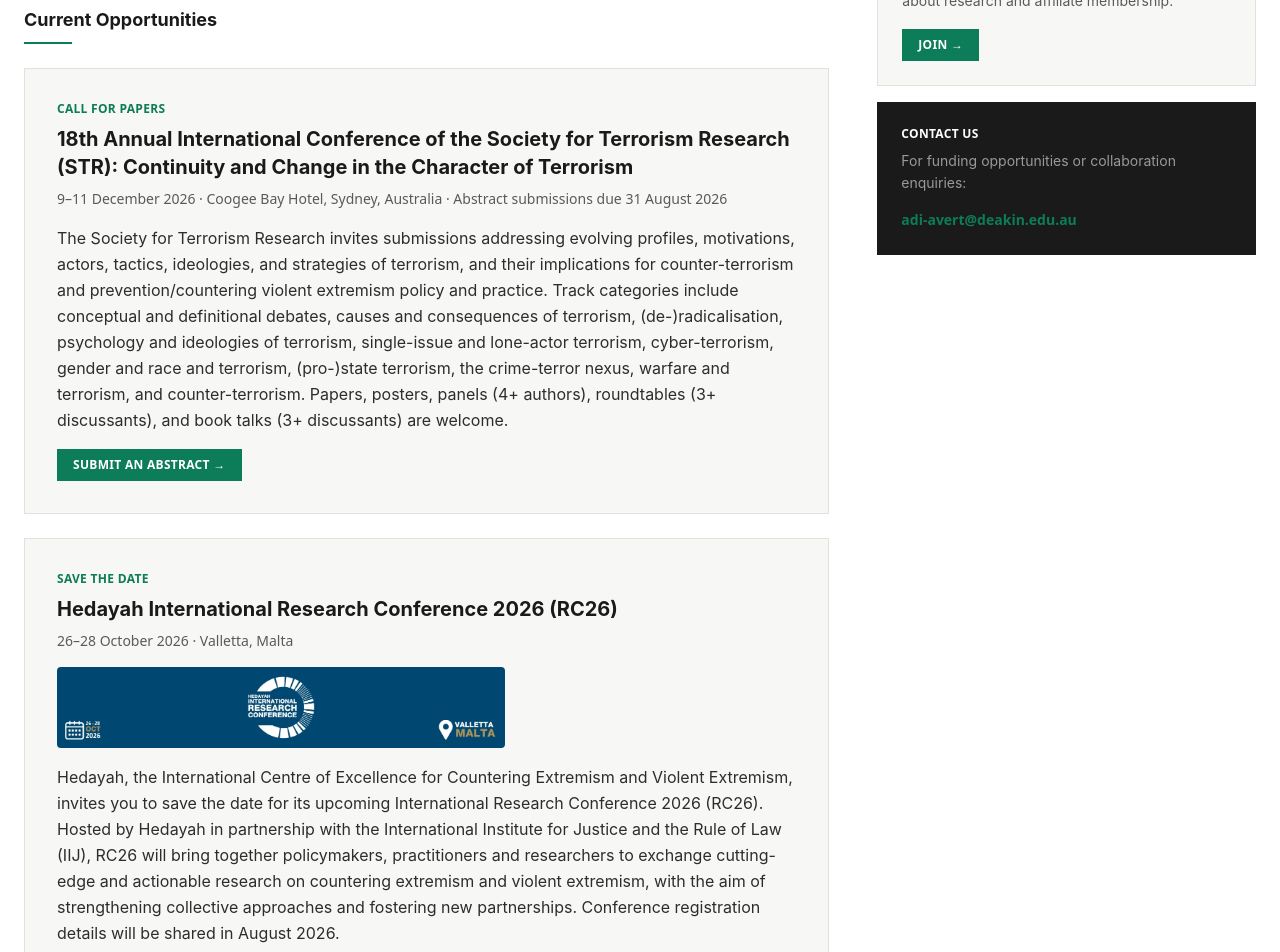
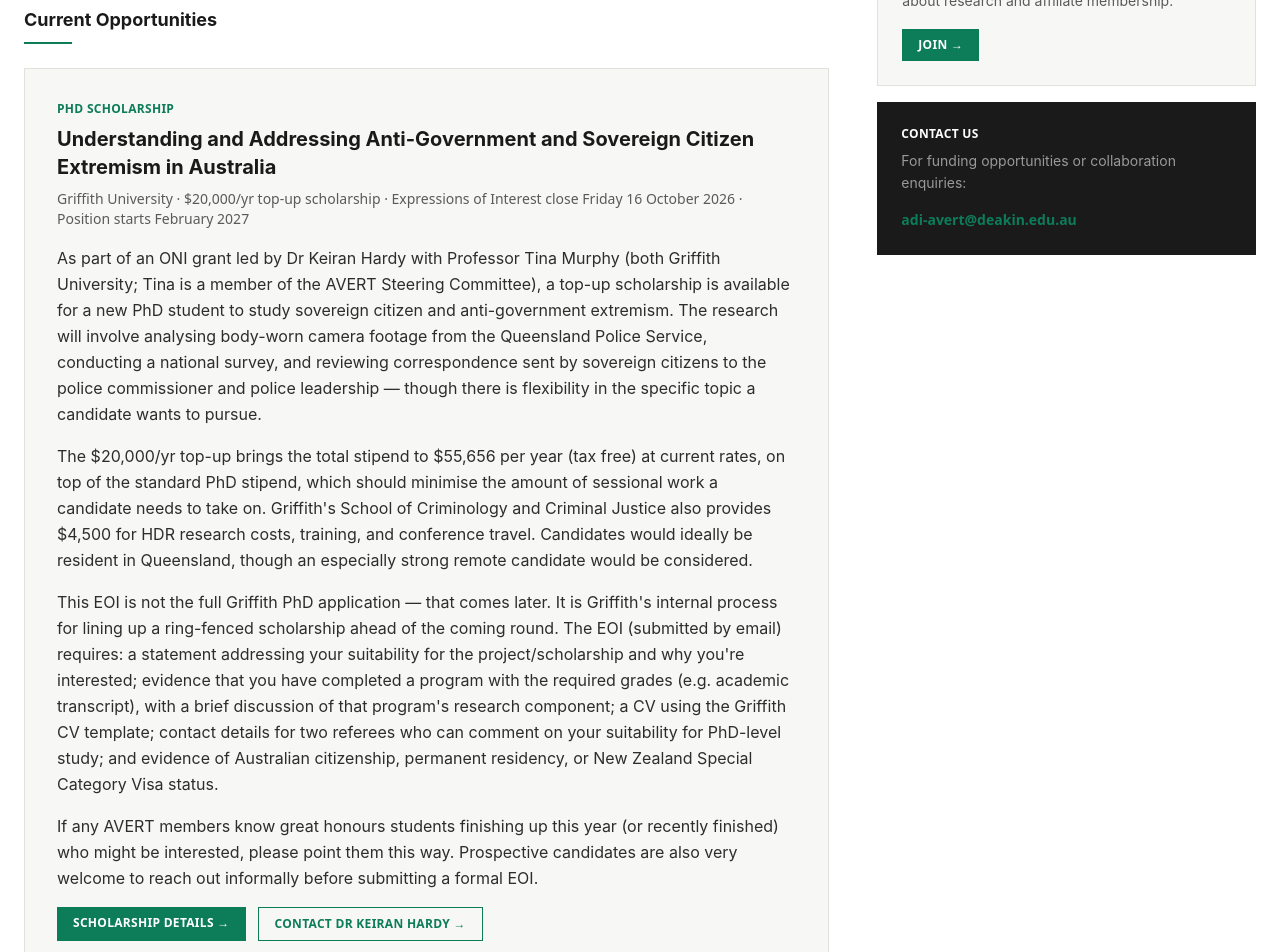
Before and after one commit to callumjones1/avert-website, a Next.js app: page /opportunities in a window 1280 px wide. Shown: the part 440-1392 px from the top of the page. Built offline with nearby package versions, Linux system fonts and the light colour scheme.

Commit message:
Add Griffith PhD scholarship listing to Opportunities page
Co-Authored-By: Claude Sonnet 5 <noreply@anthropic.com>

```diff
--- a/app/opportunities/page.js
+++ b/app/opportunities/page.js
@@ -31,6 +31,44 @@ export default function OpportunitiesPage() {
             </div>
 
             <div className="border border-[#e2e2dc] bg-[#f7f7f5] p-8">
+              <p className="text-xs uppercase tracking-wide text-[#0c7c59] font-semibold font-sans mb-2">PhD Scholarship</p>
+              <h3 className="text-xl font-bold text-[#1a1a1a] mb-2">
+                Understanding and Addressing Anti-Government and Sovereign Citizen Extremism in Australia
+              </h3>
+              <p className="text-[#5a5a5a] text-sm font-sans mb-4">
+                Griffith University &middot; $20,000/yr top-up scholarship &middot; Expressions of Interest close Friday 16 October 2026 &middot; Position starts February 2027
+              </p>
+              <p className="text-[#2d2d2d] leading-relaxed mb-4">
+                As part of an ONI grant led by Dr Keiran Hardy with Professor Tina Murphy (both Griffith University; Tina is a member of the AVERT Steering Committee), a top-up scholarship is available for a new PhD student to study sovereign citizen and anti-government extremism. The research will involve analysing body-worn camera footage from the Queensland Police Service, conducting a national survey, and reviewing correspondence sent by sovereign citizens to the police commissioner and police leadership — though there is flexibility in the specific topic a candidate wants to pursue.
+              </p>
+              <p className="text-[#2d2d2d] leading-relaxed mb-4">
+                The $20,000/yr top-up brings the total stipend to $55,656 per year (tax free) at current rates, on top of the standard PhD stipend, which should minimise the amount of sessional work a candidate needs to take on. Griffith's School of Criminology and Criminal Justice also provides $4,500 for HDR research costs, training, and conference travel. Candidates would ideally be resident in Queensland, though an especially strong remote candidate would be considered.
+              </p>
+              <p className="text-[#2d2d2d] leading-relaxed mb-4">
+                This EOI is not the full Griffith PhD application — that comes later. It is Griffith's internal process for lining up a ring-fenced scholarship ahead of the coming round. The EOI (submitted by email) requires: a statement addressing your suitability for the project/scholarship and why you're interested; evidence that you have completed a program with the required grades (e.g. academic transcript), with a brief discussion of that program's research component; a CV using the Griffith CV template; contact details for two referees who can comment on your suitability for PhD-level study; and evidence of Australian citizenship, permanent residency, or New Zealand Special Category Visa status.
+              </p>
+              <p className="text-[#2d2d2d] leading-relaxed mb-4">
+                If any AVERT members know great honours students finishing up this year (or recently finished) who might be interested, please point them this way. Prospective candidates are also very welcome to reach out informally before submitting a formal EOI.
+              </p>
+              <div className="flex flex-wrap gap-3">
+                <a
+                  href="https://www.griffith.edu.au/research-study/scholarships/understanding-and-addressing-anti-government-and-sovereign-citizen-extremism-in-australia"
+                  target="_blank"
+                  rel="noopener noreferrer"
+                  className="inline-block bg-[#0c7c59] text-white hover:bg-[#0a6b4d] px-4 py-2 text-xs font-semibold uppercase tracking-wide transition-colors font-sans"
+                >
+                  Scholarship Details →
+                </a>
+                <a
+                  href="mailto:k.hardy@griffith.edu.au"
+                  className="inline-block border border-[#0c7c59] text-[#0c7c59] hover:bg-[#0c7c59] hover:text-white px-4 py-2 text-xs font-semibold uppercase tracking-wide transition-colors font-sans"
+                >
+                  Contact Dr Keiran Hardy →
+                </a>
+              </div>
+            </div>
+
+            <div className="border border-[#e2e2dc] bg-[#f7f7f5] p-8 mt-6">
               <p className="text-xs uppercase tracking-wide text-[#0c7c59] font-semibold font-sans mb-2">Call for Papers</p>
               <h3 className="text-xl font-bold text-[#1a1a1a] mb-2">
                 18th Annual International Conference of the Society for Terrorism Research (STR): Continuity and Change in the Character of Terrorism
```
